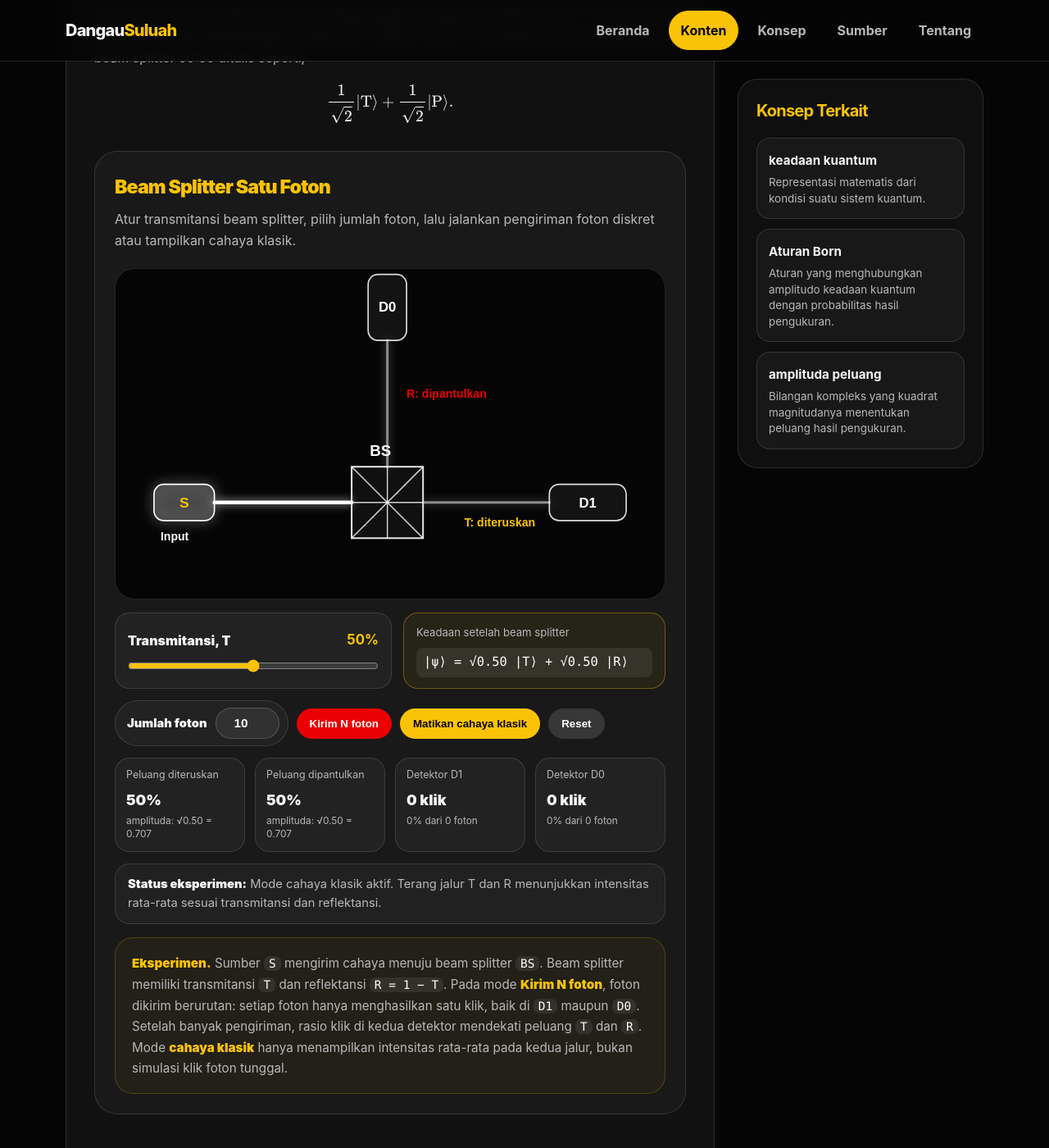
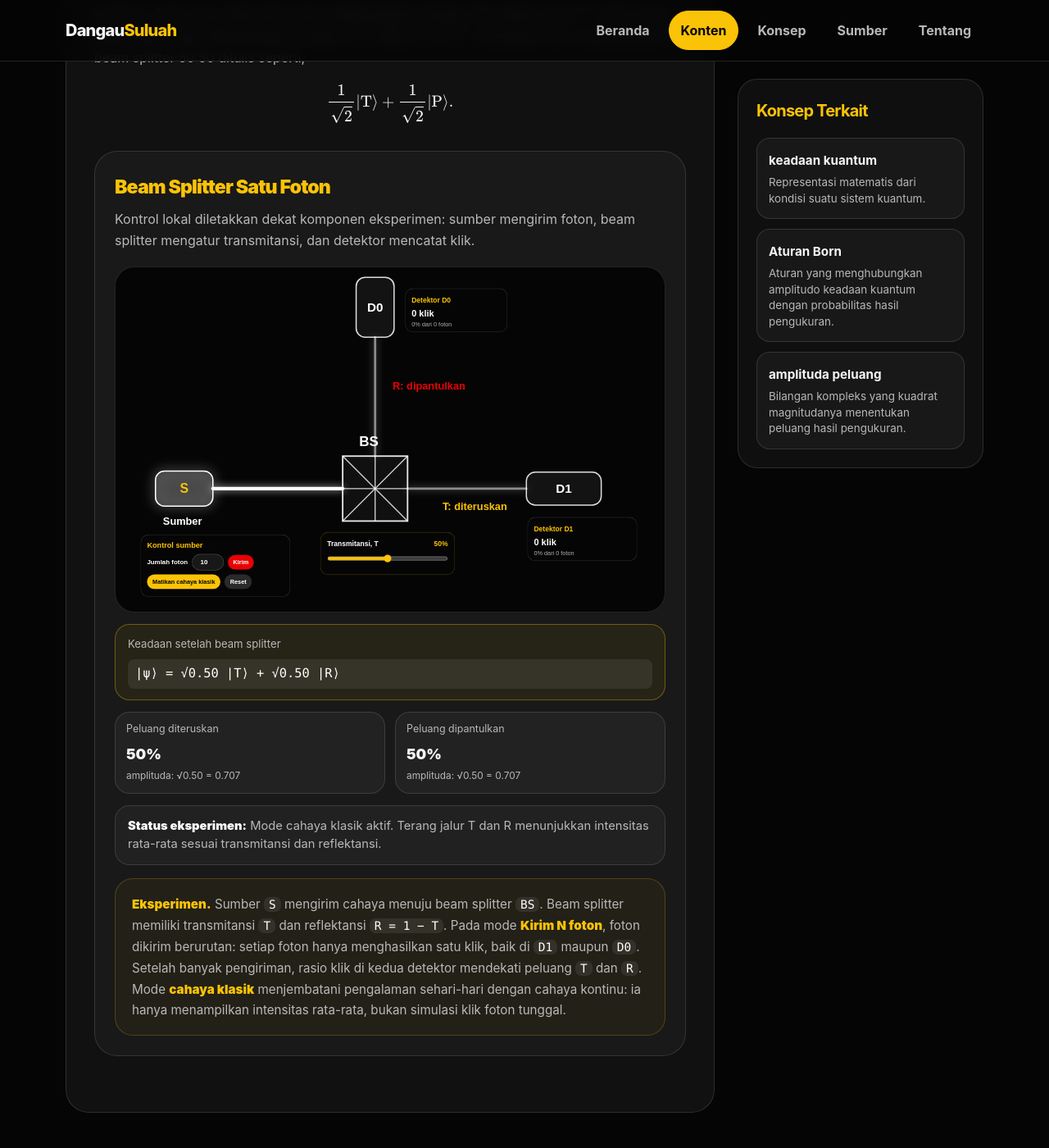
Before and after one commit to dangausuluah/dangausuluah.github.io, a Jekyll site: the page built from _contents/tentang-foton.md, in a window 1280 px wide and 1400 px high, scrolled down 1147 px. Shown: the whole window at 82% size. Built offline with Jekyll 4.4.1, drawn with Linux system fonts in a browser that asks for light colours.

Commit message:
Update single-beam-splitter-demo.html

```diff
--- a/_includes/single-beam-splitter-demo.html
+++ b/_includes/single-beam-splitter-demo.html
@@ -12,7 +12,7 @@
     }
 
     .sbs-header {
-      margin-bottom: 20px;
+      margin-bottom: 18px;
     }
 
     .sbs-header h2 {
@@ -34,7 +34,7 @@
       border-radius: 24px;
       background: #050505;
       overflow: hidden;
-      margin-bottom: 16px;
+      margin-bottom: 14px;
     }
 
     .sbs-svg {
@@ -163,54 +162,170 @@
       filter: drop-shadow(0 0 12px #FBC306);
     }
 
-    .sbs-control-state-grid {
-      display: grid;
-      grid-template-columns: minmax(0, 1.2fr) minmax(320px, 0.8fr);
-      gap: 14px;
-      margin-bottom: 14px;
-      align-items: stretch;
+    .sbs-local-panel {
+      box-sizing: border-box;
+      width: 100%;
+      height: 100%;
+      border: 1px solid rgba(255,255,255,0.16);
+      border-radius: 16px;
+      background: rgba(7,7,7,0.82);
+      padding: 12px;
+      color: #ffffff;
+      font-family: Arial, sans-serif;
     }
 
-    .sbs-control-box,
-    .sbs-state-box {
-      border: 1px solid var(--border, rgba(255,255,255,0.14));
-      border-radius: 18px;
-      padding: 13px 15px;
-      background: rgba(255,255,255,0.045);
+    .sbs-local-panel.compact {
+      padding: 10px;
     }
 
-    .sbs-control-box {
-      display: grid;
-      align-content: center;
-      min-height: 76px;
+    .sbs-local-title {
+      color: #FBC306;
+      font-weight: 900;
+      font-size: 15px;
+      line-height: 1.2;
+      margin-bottom: 8px;
     }
 
-    .sbs-slider-head {
+    .sbs-local-row {
+      display: flex;
+      align-items: center;
+      gap: 8px;
+      margin-bottom: 8px;
+    }
+
+    .sbs-local-row:last-child {
+      margin-bottom: 0;
+    }
+
+    .sbs-local-label {
+      color: #ffffff;
+      font-weight: 900;
+      font-size: 13px;
+      white-space: nowrap;
+    }
+
+    .sbs-local-input {
+      width: 64px;
+      box-sizing: border-box;
+      border: 1px solid rgba(255,255,255,0.2);
+      border-radius: 999px;
+      padding: 8px 9px;
+      background: rgba(255,255,255,0.08);
+      color: #ffffff;
+      font-weight: 900;
+      text-align: center;
+      font-size: 13px;
+    }
+
+    .sbs-local-button {
+      border: 0;
+      border-radius: 999px;
+      padding: 8px 11px;
+      font-weight: 900;
+      cursor: pointer;
+      font-size: 12px;
+      line-height: 1.1;
+      transition: 0.18s ease;
+      white-space: nowrap;
+    }
+
+    .sbs-local-button:hover {
+      transform: translateY(-1px);
+    }
+
+    .sbs-local-button:disabled,
+    .sbs-local-input:disabled,
+    .sbs-local-slider:disabled {
+      opacity: 0.45;
+      cursor: not-allowed;
+      transform: none;
+    }
+
+    .sbs-local-button.send {
+      background: #EA0003;
+      color: #ffffff;
+    }
+
+    .sbs-local-button.classical {
+      background: #FBC306;
+      color: #050505;
+    }
+
+    .sbs-local-button.reset {
+      background: rgba(255,255,255,0.15);
+      color: #ffffff;
+    }
+
+    .sbs-bs-control {
+      box-sizing: border-box;
+      width: 100%;
+      height: 100%;
+      border: 1px solid rgba(251,195,6,0.28);
+      border-radius: 16px;
+      background: rgba(7,7,7,0.82);
+      padding: 11px 13px;
+      color: #ffffff;
+      font-family: Arial, sans-serif;
+    }
+
+    .sbs-bs-head {
       display: flex;
       justify-content: space-between;
       align-items: center;
-      gap: 14px;
-      color: var(--text, #ffffff);
+      gap: 12px;
+      margin-bottom: 8px;
       font-weight: 900;
-      margin-bottom: 9px;
+      font-size: 14px;
     }
 
-    .sbs-slider-head strong {
-      color: var(--yellow, #FBC306);
-      font-size: 1.05rem;
+    .sbs-bs-head strong {
+      color: #FBC306;
     }
 
-    .sbs-slider {
+    .sbs-local-slider {
       width: 100%;
       accent-color: #FBC306;
     }
 
+    .sbs-detector-badge {
+      box-sizing: border-box;
+      width: 100%;
+      height: 100%;
+      border: 1px solid rgba(255,255,255,0.16);
+      border-radius: 16px;
+      background: rgba(7,7,7,0.82);
+      padding: 11px 12px;
+      color: #ffffff;
+      font-family: Arial, sans-serif;
+    }
+
+    .sbs-detector-badge .name {
+      color: #FBC306;
+      font-weight: 900;
+      font-size: 14px;
+      margin-bottom: 5px;
+    }
+
+    .sbs-detector-badge .count {
+      color: #ffffff;
+      font-weight: 900;
+      font-size: 18px;
+      line-height: 1.2;
+      margin-bottom: 3px;
+    }
+
+    .sbs-detector-badge .obs {
+      color: rgba(255,255,255,0.68);
+      font-size: 12px;
+      line-height: 1.25;
+    }
+
     .sbs-state-box {
-      border-color: rgba(251,195,6,0.35);
+      border: 1px solid rgba(251,195,6,0.35);
+      border-radius: 18px;
+      padding: 13px 15px;
       background: rgba(251,195,6,0.06);
-      display: grid;
-      align-content: center;
-      min-height: 76px;
+      margin-bottom: 14px;
     }
 
     .sbs-state-box span {
@@ -232,87 +347,9 @@
       padding: 6px 9px;
     }
 
-    .sbs-action-row {
-      display: flex;
-      flex-wrap: wrap;
-      align-items: center;
-      gap: 10px;
-      margin-bottom: 14px;
-    }
-
-    .sbs-photon-control {
-      display: flex;
-      align-items: center;
-      gap: 10px;
-      border: 1px solid var(--border, rgba(255,255,255,0.14));
-      border-radius: 999px;
-      padding: 8px 10px 8px 14px;
-      background: rgba(255,255,255,0.045);
-    }
-
-    .sbs-photon-control label {
-      color: #ffffff;
-      font-weight: 900;
-      font-size: 0.92rem;
-      white-space: nowrap;
-    }
-
-    .sbs-number-input {
-      width: 78px;
-      box-sizing: border-box;
-      border: 1px solid rgba(255,255,255,0.18);
-      border-radius: 999px;
-      padding: 9px 12px;
-      background: rgba(255,255,255,0.07);
-      color: #ffffff;
-      font-weight: 900;
-      font-size: 0.96rem;
-      text-align: center;
-    }
-
-    .sbs-buttons {
-      display: contents;
-    }
-
-    .sbs-buttons button {
-      border: 0;
-      border-radius: 999px;
-      padding: 11px 16px;
-      font-weight: 900;
-      cursor: pointer;
-      transition: 0.2s ease;
-    }
-
-    .sbs-buttons button:hover {
-      transform: translateY(-2px);
-    }
-
-    .sbs-buttons button:disabled,
-    .sbs-number-input:disabled,
-    .sbs-slider:disabled {
-      opacity: 0.45;
-      cursor: not-allowed;
-      transform: none;
-    }
-
-    .sbs-buttons button[data-send-n] {
-      background: var(--red, #EA0003);
-      color: #ffffff;
-    }
-
-    .sbs-buttons button[data-classical-mode] {
-      background: var(--yellow, #FBC306);
-      color: #050505;
-    }
-
-    .sbs-buttons button[data-reset] {
-      background: rgba(255,255,255,0.13);
-      color: #ffffff;
-    }
-
     .sbs-card-grid {
       display: grid;
-      grid-template-columns: repeat(4, minmax(0, 1fr));
+      grid-template-columns: repeat(2, minmax(0, 1fr));
       gap: 12px;
       margin-bottom: 14px;
     }
@@ -387,26 +424,7 @@
       padding: 1px 6px;
     }
 
-    @media (max-width: 920px) {
-      .sbs-control-state-grid {
-        grid-template-columns: 1fr;
-      }
-
-      .sbs-card-grid {
-        grid-template-columns: repeat(2, minmax(0, 1fr));
-      }
-
-      .sbs-label {
-        font-size: 24px;
-      }
-
-      .sbs-label-red,
-      .sbs-label-yellow {
-        font-size: 18px;
-      }
-    }
-
-    @media (max-width: 560px) {
+    @media (max-width: 760px) {
       .sbs-demo {
         padding: 18px;
       }
@@ -414,146 +432,150 @@
       .sbs-card-grid {
         grid-template-columns: 1fr;
       }
-
-      .sbs-action-row {
-        display: grid;
-        grid-template-columns: 1fr;
-      }
-
-      .sbs-photon-control {
-        justify-content: space-between;
-        border-radius: 18px;
-      }
-
-      .sbs-buttons {
-        display: grid;
-        grid-template-columns: 1fr;
-        gap: 10px;
-      }
-
-      .sbs-buttons button {
-        width: 100%;
-      }
     }
   </style>
 
   <div class="sbs-header">
     <h2>Beam Splitter Satu Foton</h2>
     <p>
-      Atur transmitansi beam splitter, pilih jumlah foton, lalu jalankan pengiriman foton diskret atau tampilkan cahaya klasik.
+      Kontrol lokal diletakkan dekat komponen eksperimen: sumber mengirim foton, beam splitter mengatur transmitansi,
+      dan detektor mencatat klik.
     </p>
   </div>
 
   <div class="sbs-stage">
-    <svg class="sbs-svg" viewBox="0 0 1000 600" role="img" aria-label="Beam splitter dengan sumber dan dua detektor">
+    <svg class="sbs-svg" viewBox="0 0 1100 690" role="img" aria-label="Beam splitter dengan kontrol lokal dan dua detektor">
       <!-- Source -->
       <g class="sbs-source" data-source>
-        <rect x="70" y="392" width="110" height="66" rx="18"></rect>
-        <text x="125" y="434" text-anchor="middle">S</text>
+        <rect x="80" y="408" width="115" height="70" rx="18"></rect>
+        <text x="137.5" y="452" text-anchor="middle">S</text>
       </g>
-      <text x="82" y="494" class="sbs-label-small">Input</text>
+      <text x="95" y="515" class="sbs-label-small">Sumber</text>
 
-      <!-- Input path aligned to beam-splitter midpoint -->
+      <!-- Source local controls -->
+      <foreignObject x="50" y="535" width="300" height="125">
+        <div xmlns="http://www.w3.org/1999/xhtml" class="sbs-local-panel">
+          <div class="sbs-local-title">Kontrol sumber</div>
+
+          <div class="sbs-local-row">
+            <span class="sbs-local-label">Jumlah foton</span>
+            <input
+              class="sbs-local-input"
+              type="number"
+              min="1"
+              max="100"
+              step="1"
+              value="{{ initial_N }}"
+              data-photon-number
+            />
+            <button type="button" class="sbs-local-button send" data-send-n>Kirim</button>
+          </div>
+
+          <div class="sbs-local-row">
+            <button type="button" class="sbs-local-button classical" data-classical-mode>Matikan cahaya klasik</button>
+            <button type="button" class="sbs-local-button reset" data-reset>Reset</button>
+          </div>
+        </div>
+      </foreignObject>
+
+      <!-- Input path -->
       <line
-        x1="180"
-        y1="425"
-        x2="430"
-        y2="425"
+        x1="195"
+        y1="443"
+        x2="455"
+        y2="443"
         class="sbs-path sbs-input-path"
         data-input-path
       ></line>
 
       <!-- Beam splitter -->
       <g class="sbs-beam-splitter">
-        <rect x="430" y="360" width="130" height="130"></rect>
-        <line x1="430" y1="490" x2="560" y2="360"></line>
-        <line x1="430" y1="360" x2="560" y2="490"></line>
-        <line x1="430" y1="425" x2="560" y2="425"></line>
-        <line x1="495" y1="360" x2="495" y2="490"></line>
+        <rect x="455" y="378" width="130" height="130"></rect>
+        <line x1="455" y1="508" x2="585" y2="378"></line>
+        <line x1="455" y1="378" x2="585" y2="508"></line>
+        <line x1="455" y1="443" x2="585" y2="443"></line>
+        <line x1="520" y1="378" x2="520" y2="508"></line>
       </g>
-      <text x="463" y="340" class="sbs-label">BS</text>
+      <text x="488" y="358" class="sbs-label">BS</text>
 
-      <!-- Equal-length output arms: 230 px each -->
+      <!-- Beam splitter local control -->
+      <foreignObject x="410" y="530" width="270" height="86">
+        <div xmlns="http://www.w3.org/1999/xhtml" class="sbs-bs-control">
+          <div class="sbs-bs-head">
+            <span>Transmitansi, T</span>
+            <strong><span data-t-value>{{ initial_T }}</span>%</strong>
+          </div>
+
+          <input
+            class="sbs-local-slider"
+            type="range"
+            min="0"
+            max="100"
+            step="1"
+            value="{{ initial_T }}"
+            data-t-slider
+          />
+        </div>
+      </foreignObject>
+
+      <!-- Equal-length output arms -->
       <line
-        x1="495"
-        y1="360"
-        x2="495"
-        y2="130"
+        x1="520"
+        y1="378"
+        x2="520"
+        y2="140"
         class="sbs-path sbs-path-r"
         data-path-r
       ></line>
 
       <line
-        x1="560"
-        y1="425"
-        x2="790"
-        y2="425"
+        x1="585"
+        y1="443"
+        x2="823"
+        y2="443"
         class="sbs-path sbs-path-t"
         data-path-t
       ></line>
 
       <!-- Path labels -->
-      <text x="530" y="235" class="sbs-label-red">R: dipantulkan</text>
-      <text x="635" y="468" class="sbs-label-yellow">T: diteruskan</text>
+      <text x="555" y="245" class="sbs-label-red">R: dipantulkan</text>
+      <text x="655" y="486" class="sbs-label-yellow">T: diteruskan</text>
 
-      <!-- Detector D0: elongated along vertical path -->
+      <!-- Detector D0 -->
       <g class="sbs-detector" data-detector="R">
-        <rect x="460" y="10" width="70" height="120" rx="18"></rect>
-        <text x="495" y="78" text-anchor="middle">D0</text>
+        <rect x="482" y="20" width="76" height="120" rx="18"></rect>
+        <text x="520" y="88" text-anchor="middle">D0</text>
       </g>
 
-      <!-- Detector D1: elongated along horizontal path -->
+      <!-- D0 count badge -->
+      <foreignObject x="580" y="42" width="205" height="88">
+        <div xmlns="http://www.w3.org/1999/xhtml" class="sbs-detector-badge">
+          <div class="name">Detektor D0</div>
+          <div class="count" data-count-r>0 klik</div>
+          <div class="obs" data-obs-r>0% dari 0 foton</div>
+        </div>
+      </foreignObject>
+
+      <!-- Detector D1 -->
       <g class="sbs-detector" data-detector="T">
-        <rect x="790" y="392" width="140" height="66" rx="18"></rect>
-        <text x="860" y="434" text-anchor="middle">D1</text>
+        <rect x="823" y="410" width="150" height="66" rx="18"></rect>
+        <text x="898" y="452" text-anchor="middle">D1</text>
       </g>
+
+      <!-- D1 count badge -->
+      <foreignObject x="825" y="500" width="220" height="88">
+        <div xmlns="http://www.w3.org/1999/xhtml" class="sbs-detector-badge">
+          <div class="name">Detektor D1</div>
+          <div class="count" data-count-t>0 klik</div>
+          <div class="obs" data-obs-t>0% dari 0 foton</div>
+        </div>
+      </foreignObject>
     </svg>
   </div>
 
-  <div class="sbs-control-state-grid">
-    <div class="sbs-control-box">
-      <div class="sbs-slider-head">
-        <span>Transmitansi, T</span>
-        <strong><span data-t-value>{{ initial_T }}</span>%</strong>
-      </div>
-
-      <input
-        class="sbs-slider"
-        type="range"
-        min="0"
-        max="100"
-        step="1"
-        value="{{ initial_T }}"
-        data-t-slider
-      />
-    </div>
-
-    <div class="sbs-state-box">
-      <span>Keadaan setelah beam splitter</span>
-      <code data-state-text>|ψ⟩ = √0.50 |T⟩ + √0.50 |R⟩</code>
-    </div>
-  </div>
-
-  <div class="sbs-action-row">
-    <div class="sbs-photon-control">
-      <label for="sbs-photon-number">Jumlah foton</label>
-      <input
-        id="sbs-photon-number"
-        class="sbs-number-input"
-        type="number"
-        min="1"
-        max="100"
-        step="1"
-        value="{{ initial_N }}"
-        data-photon-number
-      />
-    </div>
-
-    <div class="sbs-buttons">
-      <button type="button" data-send-n>Kirim N foton</button>
-      <button type="button" data-classical-mode>Matikan cahaya klasik</button>
-      <button type="button" data-reset>Reset</button>
-    </div>
+  <div class="sbs-state-box">
+    <span>Keadaan setelah beam splitter</span>
+    <code data-state-text>|ψ⟩ = √0.50 |T⟩ + √0.50 |R⟩</code>
   </div>
 
   <div class="sbs-card-grid">
@@ -568,18 +590,6 @@
       <strong data-p-r>50%</strong>
       <small data-amp-r>amplituda: √0.50 = 0.707</small>
     </div>
-
-    <div class="sbs-card">
-      <span>Detektor D1</span>
-      <strong data-count-t>0 klik</strong>
-      <small data-obs-t>0% dari 0 foton</small>
-    </div>
-
-    <div class="sbs-card">
-      <span>Detektor D0</span>
-      <strong data-count-r>0 klik</strong>
-      <small data-obs-r>0% dari 0 foton</small>
-    </div>
   </div>
 
   <div class="sbs-status" data-status>
@@ -593,8 +603,8 @@
     Beam splitter memiliki transmitansi <code>T</code> dan reflektansi <code>R = 1 − T</code>.
     Pada mode <strong>Kirim N foton</strong>, foton dikirim berurutan: setiap foton hanya menghasilkan satu klik,
     baik di <code>D1</code> maupun <code>D0</code>. Setelah banyak pengiriman, rasio klik di kedua detektor
-    mendekati peluang <code>T</code> dan <code>R</code>. Mode <strong>cahaya klasik</strong> hanya menampilkan
-    intensitas rata-rata pada kedua jalur, bukan simulasi klik foton tunggal.
+    mendekati peluang <code>T</code> dan <code>R</code>. Mode <strong>cahaya klasik</strong> menjembatani pengalaman
+    sehari-hari dengan cahaya kontinu: ia hanya menampilkan intensitas rata-rata, bukan simulasi klik foton tunggal.
   </div>
 
   <script>
```
Also changed, not shown: other parts of _includes/single-beam-splitter-demo.html (+3 -4 lines).
